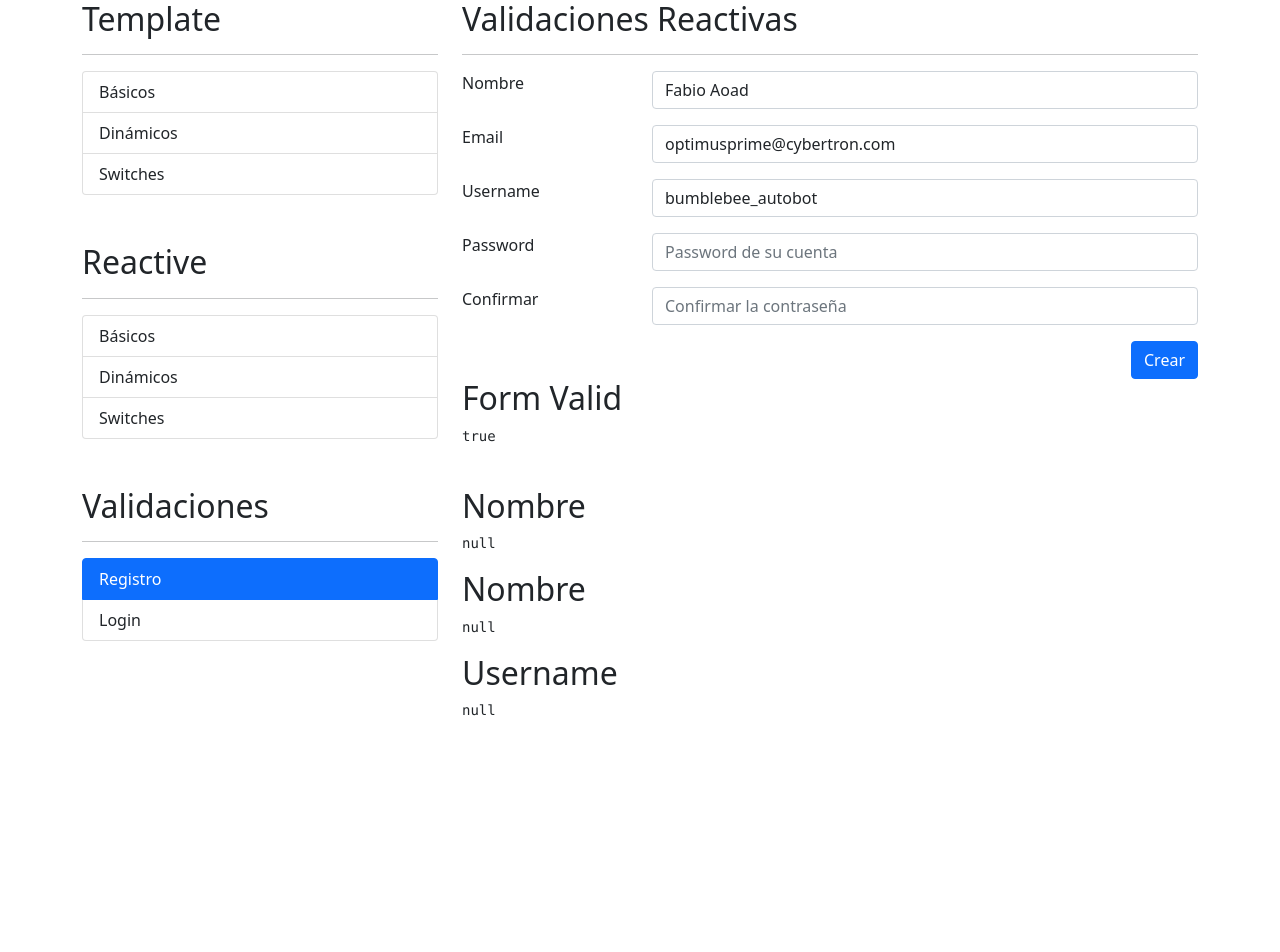
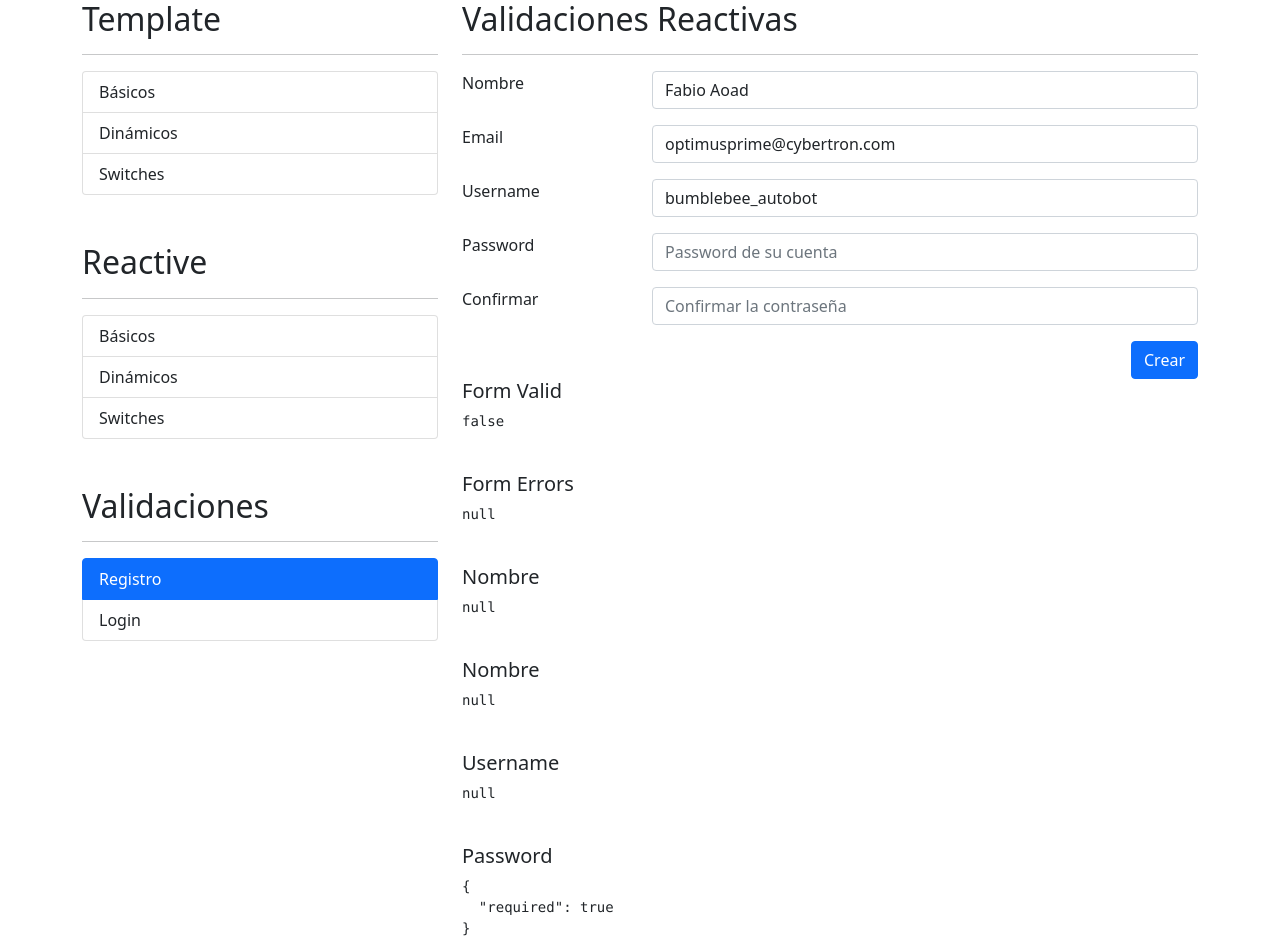
Before and after one commit to fabioaoad/formulariosApp, an Angular app: page /auth/registro in a window 1280 px wide. Shown: the top 952 px of the page. Before the commit the page ends 800 px from the top, so only its background shows below. Built offline with nearby package versions, Linux system fonts and the light colour scheme.

Commit message:
Validar contraseñas iguales - formularios reactivos - seccion 18, apartado 10

```diff
--- a/src/app/auth/pages/registro/registro.component.html
+++ b/src/app/auth/pages/registro/registro.component.html
@@ -62,7 +62,12 @@
         <div class="col-sm-9">
           <input type="password"
                  class="form-control"
+                 formControlName="password"
                  placeholder="Password de su cuenta">
+          <span class="form-text text-danger"
+                *ngIf="campoNoValido('password')">
+            La contraseña debe ser mayor que 6 caracteres
+          </span>
         </div>
       </div>
 
@@ -74,7 +79,12 @@
         <div class="col-sm-9">
           <input type="password"
                  class="form-control"
+                 formControlName="password2"
                  placeholder="Confirmar la contraseña">
+          <span class="form-text text-danger"
+                *ngIf="campoNoValido('password2')">
+            Las contraseñas deben ser iguales
+          </span>
         </div>
       </div>
 
@@ -96,14 +106,30 @@
 </div>
 
 
-<h2>Form Valid</h2>
+<h5>Form Valid</h5>
 <pre>{{ miFormulario.valid }}</pre>
 <br>
 
-<h2>Nombre</h2>
+<h5>Form Errors</h5>
+<pre>{{ miFormulario.errors | json }}</pre>
+<br>
+
+
+<h5>Nombre</h5>
 <pre>{{ miFormulario.controls.nombre.errors | json }}</pre>
+<br>
 
-<h2>Nombre</h2>
+<h5>Nombre</h5>
 <pre>{{ miFormulario.controls.email.errors | json }}</pre>
-<h2>Username</h2>
+<br>
+
+<h5>Username</h5>
 <pre>{{ miFormulario.controls.username.errors | json }}</pre>
+<br>
+
+<h5>Password</h5>
+<pre>{{ miFormulario.controls.password.errors | json }}</pre>
+<br>
+
+<h5>Confirmar</h5>
+<pre>{{ miFormulario.controls.password2.errors | json }}</pre>
--- a/src/app/auth/pages/registro/registro.component.ts
+++ b/src/app/auth/pages/registro/registro.component.ts
@@ -14,8 +14,12 @@
     miFormulario: FormGroup = this.fb.group({
     nombre: ['',[Validators.required,Validators.pattern( this.validatorService.nombreApellidoPatter ) ] ],
     email: ['',[Validators.required, Validators.pattern( this.validatorService.emailPattern ) ] ],
-    username: ['',[Validators.required, this.validatorService.noPuedeStrider ]  ]
-  })
+    username: ['',[Validators.required, this.validatorService.noPuedeStrider ]  ],
+    password: ['',[Validators.required,Validators.minLength(6) ]  ],
+    password2: ['',[Validators.required ]  ]
+  },{
+    validators: [  this.validatorService.camposIguales('password','password2')]
+    })
 
   constructor( private fb: FormBuilder,
                private  validatorService: ValidatorService) { }
--- a/src/app/shared/validator/validator.service.ts
+++ b/src/app/shared/validator/validator.service.ts
@@ -1,5 +1,5 @@
 import { Injectable } from '@angular/core';
-import {FormControl, ValidationErrors} from "@angular/forms";
+import {AbstractControl, FormControl, ValidationErrors} from "@angular/forms";
 
 @Injectable({
   providedIn: 'root'
@@ -24,4 +24,21 @@
   return null;
 }
 
+camposIguales( campo1: string, campo2: string ){
+    return ( formGroup: AbstractControl ): ValidationErrors | null => {
+      //console.log(formGroup);
+      const pass1 = formGroup.get(campo1)?.value;
+      const pass2 = formGroup.get(campo2)?.value;
+      //console.log(pass1,pass2);
+      if ( pass1 !== pass2 ){
+        //ERROR
+        formGroup.get(campo2)?.setErrors({noIguales: true})
+        return { noIguales: true}
+      }
+      //VALIDO
+      formGroup.get(campo2)?.setErrors(null);
+      return null;
+    }
 }
+
+}
```
